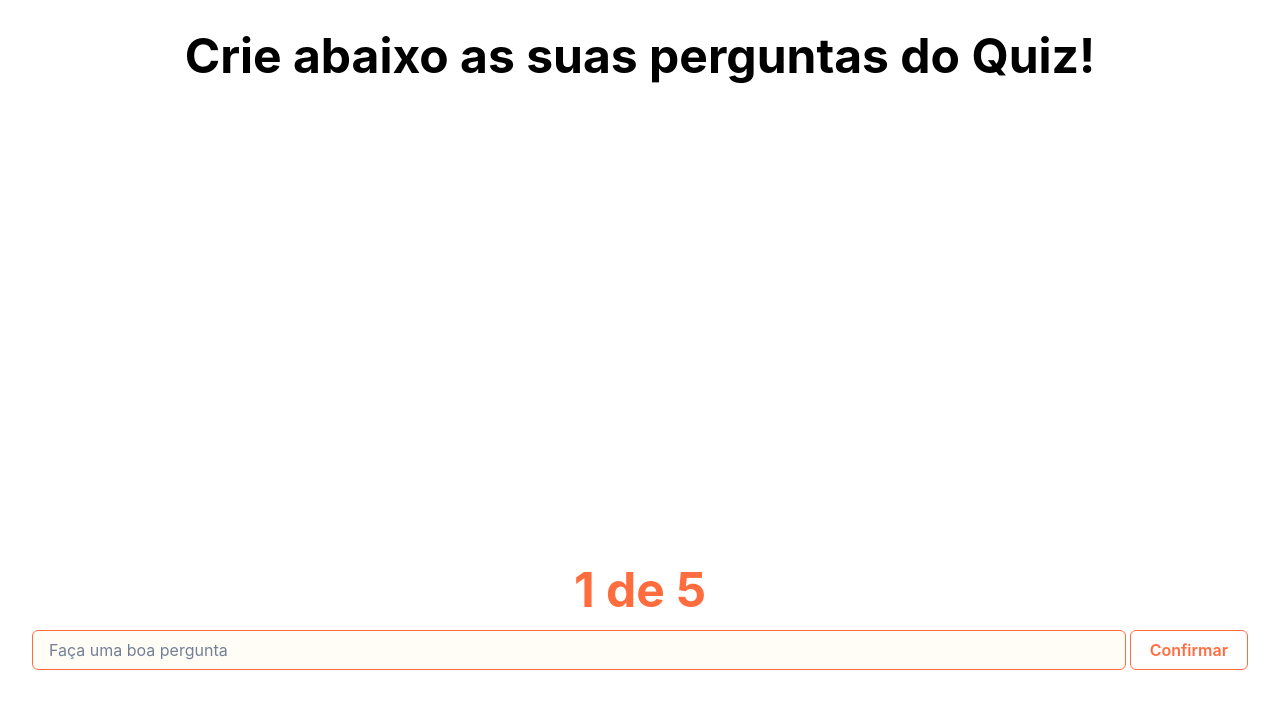
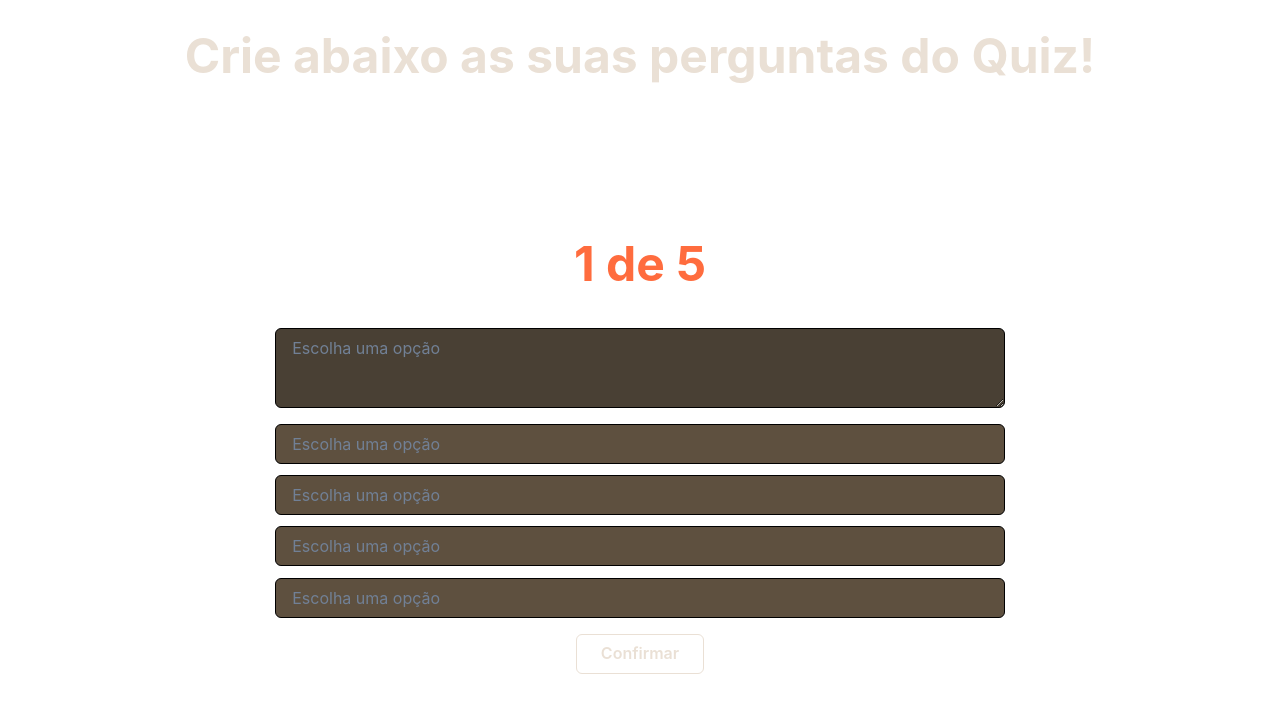
Before and after one commit to rafaelborges26/quiz-web, a Next.js app: page / in a window 1280 px wide. Both pictures are taken after a click on the button "Confirmar". Shown: the top 712 px of the page. Built offline with nearby package versions, Linux system fonts and the light colour scheme.

Commit message:
adding question and collors palhet

```diff
--- /dev/null
+++ b/src/components/Question/index.tsx
@@ -0,0 +1,49 @@
+import Head from 'next/head'
+import { useState } from 'react'
+import { Container, FormQuestion } from './styles'
+import { Heading, NumberInput, NumberInputField, NumberInputStepper, NumberIncrementStepper, NumberDecrementStepper, Input, Text, Button, Textarea } from '@chakra-ui/react'
+
+
+export const Question = () => {
+
+  const [isSelectedQuantity, setIsSelectedQuantity] = useState(false)
+
+  return (
+            <Container>
+            <Heading as='h2' size='2xl'>1 de 5</Heading>
+            <FormQuestion>
+              <Textarea
+                focusBorderColor='#251F18'
+                placeholder='Escolha uma opção'
+              />
+
+            <Input
+                focusBorderColor='#251F18'
+                placeholder='Escolha uma opção'
+            />
+
+            <Input
+                focusBorderColor='#251F18'
+                placeholder='Escolha uma opção'
+            />
+
+            <Input
+                focusBorderColor='#251F18'
+                placeholder='Escolha uma opção'
+            />
+
+            <Input
+                focusBorderColor='#251F18'
+                placeholder='Escolha uma opção'
+            />
+
+            <Button colorScheme='teal' size={'md'} variant='outline' onClick={() => setIsSelectedQuantity(true)} >
+                Confirmar
+              </Button>
+
+
+              </FormQuestion>
+
+            </Container>
+  )
+}
--- /dev/null
+++ b/src/components/Question/styles.ts
@@ -0,0 +1,63 @@
+import styled from "styled-components";
+
+export const Container = styled.div`
+    width: inherit;
+    display: flex;
+    flex-direction: column;
+    justify-content: center;
+    align-items: center;
+
+    h2 {
+        margin-bottom: 2.5rem;
+        color: #868A88; //quase branco
+    }
+
+`
+
+export const FormQuestion = styled.form`
+    display: flex;
+    align-items: center;
+    justify-content: center;
+    flex-direction: column;
+    width: 60%;
+
+    textarea {
+        margin-bottom: 1rem;
+        color: #fff; //branco
+        border-color: #000; //preto
+        background: #494034; //marrom
+
+        &:hover {
+            border-color: #927E67;   //marrom claro
+        }
+    }
+
+    input {
+        color: #fff;
+        border-color: #000;
+        background: #5E503F;
+
+        & + input {
+            margin-top: 0.7rem;
+        }
+
+
+        &:hover {
+            border-color: #927E67;   //marrom claro
+        }
+    }
+
+        button {
+            color: #EAE0D5; //quase branco claro
+            display: flex;
+            width: 8rem;
+            transition: all 0.2s;
+
+            margin-top: 1rem;
+
+           &:hover {
+                background: #EAE0D580; //quase branco mais claro
+            }
+        }
+
+`
--- a/pages/index.tsx
+++ b/src/pages/index.tsx
@@ -1,6 +1,7 @@
 import Head from 'next/head'
 import { useState } from 'react'
-import { Container, Form, QuantityContainer, Quantity, Question } from '../styles/pages/initial'
+import { Question } from '../components/Question'
+import { Container, Form, QuantityContainer, Quantity } from '../styles/pages/initial'
 import { Heading, NumberInput, NumberInputField, NumberInputStepper, NumberIncrementStepper, NumberDecrementStepper, Input, Text, Button } from '@chakra-ui/react'
 
 
@@ -31,18 +32,7 @@ export default function Home() {
               </QuantityContainer>
             ) :
             <>
-            <Heading as='h2' size='2xl'>1 de 5</Heading>
-
-            <Question>
-              <Input
-                focusBorderColor='#FF6C3E'
-                placeholder='Faça uma boa pergunta'
-              />
-
-              <Button colorScheme='teal' size={'md'} variant='outline' onClick={() => setIsSelectedQuantity(true)} >
-                Confirmar
-              </Button>
-              </Question>
+            <Question />
             </>
             }
 
--- a/styles/global.ts
+++ b/src/styles/global.ts
@@ -8,6 +8,7 @@ export default createGlobalStyle`
 }
 
 body {
+    background: #22333B;
     padding: 2rem;
 }
 `
--- a/styles/pages/Initial.ts
+++ b/src/styles/pages/initial.ts
@@ -7,11 +7,10 @@ export const Container = styled.div`
     flex-direction: column;
 
     width: 100%;
-    height: 100vh;
 
-    h2 {
-
-        color: #000;
+    > h2 {
+        color: #EAE0D5;
+        margin-bottom: 10rem;
     }
 `;
 
@@ -20,8 +19,8 @@ export const Form = styled.form`
     align-items: center;
     justify-content: center;
     flex-direction: column;
-    margin: 40%;
     width: inherit;
+    height: 100%;
 
     input {
         width: 100%;
@@ -38,6 +37,10 @@ export const QuantityContainer = styled.div`
     flex-direction: column;
     align-items: center;
     justify-content: center;
+
+    p {
+        color: #C6AC8F
+    }
 
     input {
         color: #000;
@@ -69,32 +72,3 @@ export const Quantity = styled.div`
     justify-content: center;
     gap: 1rem;
 `
-
-export const Question = styled.div`
-    width: inherit;
-    display: flex;
-    gap: 0.25rem;
-    margin-top: 1rem;
-
-    input {
-        color: #000;
-        border-color: #FF6C3E;
-        background: #FFEBB220;
-
-        &:hover {
-            border-color: #FF6C3E;
-        }
-    }
-
-        button {
-            color: #FF6C3E;
-            display: flex;
-            width: 8rem;
-            transition: all 0.2s;
-
-           &:hover {
-                background: #FFEBB260;
-            }
-        }
-
-`
--- a/styles/pages/quiz.ts
+++ b/src/styles/pages/quiz.ts
@@ -5,4 +5,5 @@ export const Container = styled.div`
     align-items: center;
     justify-content: flex-start;
     flex-direction: column;
+
 `;
```
Also changed, not shown: src/pages/_app.tsx (renamed from pages/_app.tsx), src/pages/quiz.tsx (renamed from pages/quiz.tsx).
